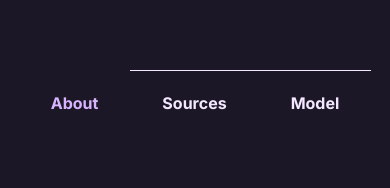
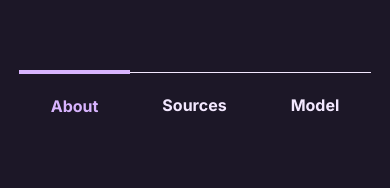
Before and after one commit to DivitC25/PCS-FoodWatch, a Next.js app in the folder client/: page / in a window 390 px wide. Shown: the part 616-804 px from the top of the page. Built offline with nearby package versions, Linux system fonts and the light colour scheme.

Commit message:
Fixed Next SSR error w/window

```diff
--- a/client/app/pages/Home.tsx
+++ b/client/app/pages/Home.tsx
@@ -18,13 +18,14 @@ interface Props {
 const Home = ({ setIsOnHome }: Props) => {
   const [currSection, setCurrSection] = useState("About");
 
-  const [width, setWidth] = useState(window.innerWidth);
+  const [width, setWidth] = useState(0);
 
   useEffect(() => {
     const resizeId = window.addEventListener("resize", () => {
       setWidth(window.innerWidth);
     });
-  });
+    setWidth(window.innerWidth);
+  }, []);
 
   return (
     <div className="w-screen relative bg-darkpurple overflow-hidden box-border">
@@ -39,8 +40,17 @@ const Home = ({ setIsOnHome }: Props) => {
             loop
           ></video>
           <div className="absolute h-full w-screen bg-black opacity-40"></div>
-          <div className={`w-${width > 900 ? "1/3" : "2/3"} h-full flex flex-col justify-center items-start gap-4 mx-[4%]`}>
-            <Fade className={`relative text-${width > 900 ? "5xl" : "3xl"} font-bold scale-y-105`} delay={0}>
+          <div
+            className={`w-${
+              width > 900 ? "1/3" : "2/3"
+            } h-full flex flex-col justify-center items-start gap-4 mx-[4%]`}
+          >
+            <Fade
+              className={`relative text-${
+                width > 900 ? "5xl" : "3xl"
+              } font-bold scale-y-105`}
+              delay={0}
+            >
               A Small Scale Food Security Map
             </Fade>
             <Fade className="relative" delay={0}>
@@ -50,18 +60,20 @@ const Home = ({ setIsOnHome }: Props) => {
           </div>
         </div>
         <div
-          className={`flex flex-col items-center justify-center duration-1000 transition relative pt-${width < 900 ? "20" : "36"}`}
+          className={`flex flex-col items-center justify-center duration-1000 transition relative ${width < 900 ? "pt-20" : "pt-36"}`}
           style={{
             backgroundColor: "hsla(261,26%,12%,1)",
             backgroundImage:
               "radial-gradient(at 93% 88%, hsla(261,56%,22%,1) 0px, transparent 50%), radial-gradient(at 80% 100%, hsla(261,26%,12%,1) 0px, transparent 50%), radial-gradient(at 12% 70%, hsla(266,46%,31%,1) 0px, transparent 50%)",
           }}
         >
-          { width <= 900 ? <SectionSwitcher
+          {width <= 900 ? (
+            <SectionSwitcher
               currSection={currSection}
               setCurrSection={setCurrSection}
               sectionOptions={["About", "Sources", "Model"]}
-          /> : null }
+            />
+          ) : null}
           {currSection == "About" ? (
             <About />
           ) : currSection == "Sources" ? (
@@ -69,11 +81,13 @@ const Home = ({ setIsOnHome }: Props) => {
           ) : (
             <Model />
           )}
-          { width > 900 ? <SectionSwitcher
+          {width > 900 ? (
+            <SectionSwitcher
               currSection={currSection}
               setCurrSection={setCurrSection}
               sectionOptions={["About", "Sources", "Model"]}
-          /> : null }
+            />
+          ) : null}
         </div>
         <div className="relative width-[100vw]">
           <WhoWeAre />
--- a/client/app/pages/components/About.tsx
+++ b/client/app/pages/components/About.tsx
@@ -1,23 +1,32 @@
-'use client';
+"use client";
 
 import React, { useEffect, useState } from "react";
 import Globe from "./Globe";
 import Fade from "./Fade";
 
 const About = () => {
-  const [width, setWidth] = useState(window.innerWidth);
+  const [width, setWidth] = useState(0);
 
   useEffect(() => {
     const resizeId = window.addEventListener("resize", () => {
       setWidth(window.innerWidth);
     });
-  });
+    setWidth(window.innerWidth);
+  }, []);
 
   const breakpoint = 900;
 
   return (
-    <div className={`w-screen flex flex-${width > breakpoint ? "row" : "col"} justify-center items-center mb-20 h-full gap-7 box-border px-[7.5%]`}>
-      <div className={`w-${width > breakpoint ? "1/2" : "full"} flex flex-col items-start justify-start gap-10 h-full`}>
+    <div
+      className={`w-screen flex flex-${
+        width > breakpoint ? "row" : "col"
+      } justify-center items-center mb-20 h-full gap-7 box-border px-[7.5%]`}
+    >
+      <div
+        className={`w-${
+          width > breakpoint ? "1/2" : "full"
+        } flex flex-col items-start justify-start gap-10 h-full`}
+      >
         <Fade className="text-5xl text-white leading-tight" delay={0}>
           Built to Provide <br></br>
           <span className="font-bold text-purple-300">Real Time Updates</span>
@@ -33,7 +42,10 @@ const About = () => {
           pinpointing causes and creating sustainable food supply chains.
         </Fade>
       </div>
-      <Fade className={`h-full w-${width > breakpoint ? "1/3" : "full"}`} delay={300}>
+      <Fade
+        className={`h-full w-${width > breakpoint ? "1/3" : "full"}`}
+        delay={300}
+      >
         <Globe />
       </Fade>
     </div>
--- a/client/app/pages/components/Fade.tsx
+++ b/client/app/pages/components/Fade.tsx
@@ -5,11 +5,10 @@ interface Props {
     className: string;
     children: React.ReactNode;
     onScroll?: boolean;
-    key?: number;
     style?: any
 }
 
-const Fade = ({ delay, className, children, onScroll = false, key = 0, style={} }: Props) => {
+const Fade = ({ delay, className, children, onScroll = false, style={} }: Props) => {
     const [opacity, setOpacity] = useState(0);
     const [transform, setTransform] = useState("translate(0, 1rem)");
     const ref = useRef<HTMLDivElement>(null);
@@ -51,7 +50,7 @@ const Fade = ({ delay, className, children, onScroll = false, key = 0, style={}
     }, [delay, onScroll]);
 
     return (
-        <div ref={ref} key={key} className={className} style={{ transition: "0.7s", opacity: opacity, transform: transform, ...style }}>
+        <div ref={ref} className={className} style={{ transition: "0.7s", opacity: opacity, transform: transform, ...style }}>
             {children}
         </div>
     );
--- a/client/app/pages/components/Model.tsx
+++ b/client/app/pages/components/Model.tsx
@@ -1,4 +1,4 @@
-'use client';
+"use client";
 
 import React, { useEffect, useState } from "react";
 import Fade from "./Fade";
@@ -16,16 +16,21 @@ const Model = () => {
     };
   }, [translation]);
 
-  const [width, setWidth] = useState(window.innerWidth);
+  const [width, setWidth] = useState(0);
 
   useEffect(() => {
     const resizeId = window.addEventListener("resize", () => {
       setWidth(window.innerWidth);
     });
-  });
+    setWidth(window.innerWidth);
+  }, []);
 
   return (
-    <div className={`w-full flex flex-${width > 1000 ? "row" : "col"} gap-2 mb-16 box-border h-full justify-center items-center gap-[5%] px-[7.5%]`}>
+    <div
+      className={`w-full flex flex-${
+        width > 1000 ? "row" : "col"
+      } gap-2 mb-16 box-border h-full justify-center items-center gap-[5%] px-[7.5%]`}
+    >
       <div className="h-full flex flex-col items-start justify-start flex-1 gap-10">
         <Fade delay={0} className="text-5xl font-bold text-purple-300">
           Model
--- a/client/app/pages/components/Navbar.tsx
+++ b/client/app/pages/components/Navbar.tsx
@@ -1,4 +1,4 @@
-'use client';
+"use client";
 
 import React, { Dispatch, SetStateAction, useState, useEffect } from "react";
 
@@ -7,21 +7,30 @@ interface Props {
 }
 
 const Navbar = ({ setIsOnHome }: Props) => {
-  const [width, setWidth] = useState(window.innerWidth);
+  const [width, setWidth] = useState(0);
 
   useEffect(() => {
     const resizeId = window.addEventListener("resize", () => {
       setWidth(window.innerWidth);
     });
-  });
+    setWidth(window.innerWidth);
+  }, []);
 
   return (
     <div className="w-screen h-full bg-darkpurple flex flex-row justify-between items-center text-white box-border relative z-10">
       <div className="flex flex-row gap-10 h-full justify-start items-center ml-6">
         <img src="/logo.png" alt="LOGO" className="h-12"></img>
-        {width > 750 ? <h1 className="text-2xl font-bold">PCS FOODWATCH</h1> :  null}
+        {width > 750 ? (
+          <h1 className="text-2xl font-bold">PCS FOODWATCH</h1>
+        ) : null}
       </div>
-      <div className={`flex flex-row gap-${width > 750 ? "24" : "10"} h-full justify-start items-center mr-${width > 750 ? "24" : "10"} text-xl tracking-wider`}>
+      <div
+        className={`flex flex-row gap-${
+          width > 750 ? "24" : "10"
+        } h-full justify-start items-center mr-${
+          width > 750 ? "24" : "10"
+        } text-xl tracking-wider`}
+      >
         <div className="cursor-pointer border-b-8 border-white h-full flex flex-col justify-center items-center text-center py-8">
           <a>HOME</a>
         </div>
--- a/client/app/pages/components/RiskLevels.tsx
+++ b/client/app/pages/components/RiskLevels.tsx
@@ -40,13 +40,14 @@ const RiskLevels = () => {
     }
   };
 
-  const [width, setWidth] = useState(window.innerWidth);
+  const [width, setWidth] = useState(0);
 
   useEffect(() => {
     const resizeId = window.addEventListener("resize", () => {
       setWidth(window.innerWidth);
     });
-  });
+    setWidth(window.innerWidth);
+  }, []);
 
   return (
     <div
--- a/client/app/pages/components/SectionSwitcher.tsx
+++ b/client/app/pages/components/SectionSwitcher.tsx
@@ -1,4 +1,4 @@
-'use client';
+"use client";
 
 import React, { Dispatch, SetStateAction, useEffect, useState } from "react";
 
@@ -15,9 +15,11 @@ const SectionSwitcher = ({
 }: Props) => {
   const getUnderline = (option: string) => {
     if (option == currSection) {
-      return `border-${width > 900 ? "b" : "t"}-4 border-purple-300`;
+      return `${width > 900 ? "border-b-4" : "border-t-4"} border-purple-300`;
     } else {
-      return `border-${width > 900 ? "b" : "t"}-[1px] border-purple-100`;
+      return `${
+        width > 900 ? "border-b-[1px]" : "border-t-[1px]"
+      } border-purple-100`;
     }
   };
 
@@ -29,13 +31,14 @@ const SectionSwitcher = ({
     }
   };
 
-  const [width, setWidth] = useState(window.innerWidth);
+  const [width, setWidth] = useState(0);
 
   useEffect(() => {
     const resizeId = window.addEventListener("resize", () => {
       setWidth(window.innerWidth);
     });
-  });
+    setWidth(window.innerWidth);
+  }, []);
 
   return (
     <div className="w-full flex flex-row items-center justify-center mb-16">
@@ -45,9 +48,9 @@ const SectionSwitcher = ({
           onClick={() => {
             setCurrSection(option);
           }}
-          className={`py-5 ${width < 800 ? "px-8" : "px-12"} border-solid cursor-pointer box-border ${getUnderline(
-            option
-          )}`}
+          className={`py-5 ${
+            width < 800 ? "px-8" : "px-12"
+          } border-solid cursor-pointer box-border ${getUnderline(option)}`}
         >
           <p className={`p font-bold ${getText(option)}`}>{option}</p>
         </div>
--- a/client/app/pages/components/Sources.tsx
+++ b/client/app/pages/components/Sources.tsx
@@ -19,7 +19,7 @@ interface SourceProps {
 const Sources = () => {
   const [page, setPage] = useState(0);
 
-  const [width, setWidth] = useState(window.innerWidth);
+  const [width, setWidth] = useState(0);
 
   const [numItems, setNumItems] = useState(
     window.innerWidth > 1200 ? 3 : window.innerWidth > 800 ? 2 : 1
@@ -27,7 +27,6 @@ const Sources = () => {
 
   useEffect(() => {
     const resizeId = window.addEventListener("resize", () => {
-      setWidth(window.innerWidth);
       if (width > 1200) {
         setNumItems(3);
       } else if (width > 800) {
@@ -37,6 +36,13 @@ const Sources = () => {
       }
     });
   }, [width]);
+
+  useEffect(() => {
+    const resizeId = window.addEventListener("resize", () => {
+      setWidth(window.innerWidth);
+    });
+    setWidth(window.innerWidth);
+  }, []);
 
   const switchForward = () => {
     setPage(page + 1);
--- a/client/app/pages/components/WhoWeAre.tsx
+++ b/client/app/pages/components/WhoWeAre.tsx
@@ -1,4 +1,4 @@
-'use client';
+"use client";
 
 import React, { useEffect, useState } from "react";
 import members from "./members.json";
@@ -11,14 +11,14 @@ interface Member {
 }
 
 const WhoWeAre = () => {
-
-  const [width, setWidth] = useState(window.innerWidth);
+  const [width, setWidth] = useState(0);
 
   useEffect(() => {
     const resizeId = window.addEventListener("resize", () => {
       setWidth(window.innerWidth);
     });
-  });
+    setWidth(window.innerWidth);
+  }, []);
 
   return (
     <div
@@ -30,7 +30,11 @@ const WhoWeAre = () => {
       }}
     >
       {" "}
-      <Fade className="text-5xl text-white leading-snug" direction="up" triggerOnce={true}>
+      <Fade
+        className="text-5xl text-white leading-snug"
+        direction="up"
+        triggerOnce={true}
+      >
         <h1>
           What is <br />
           <span className="font-bold text-purple-300 text-5xl">
```
Lines whose indentation alone changed are shown as unchanged.
